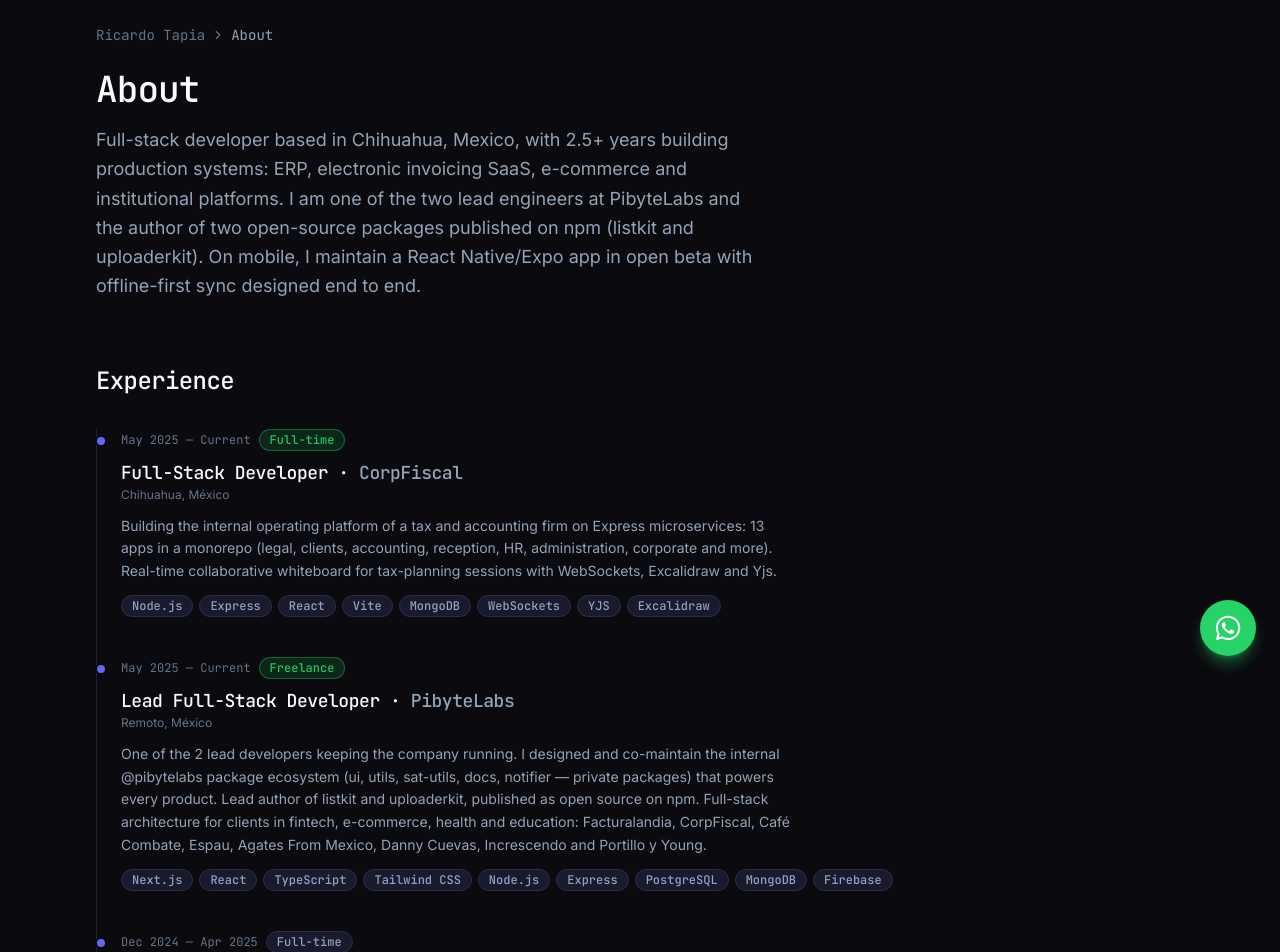
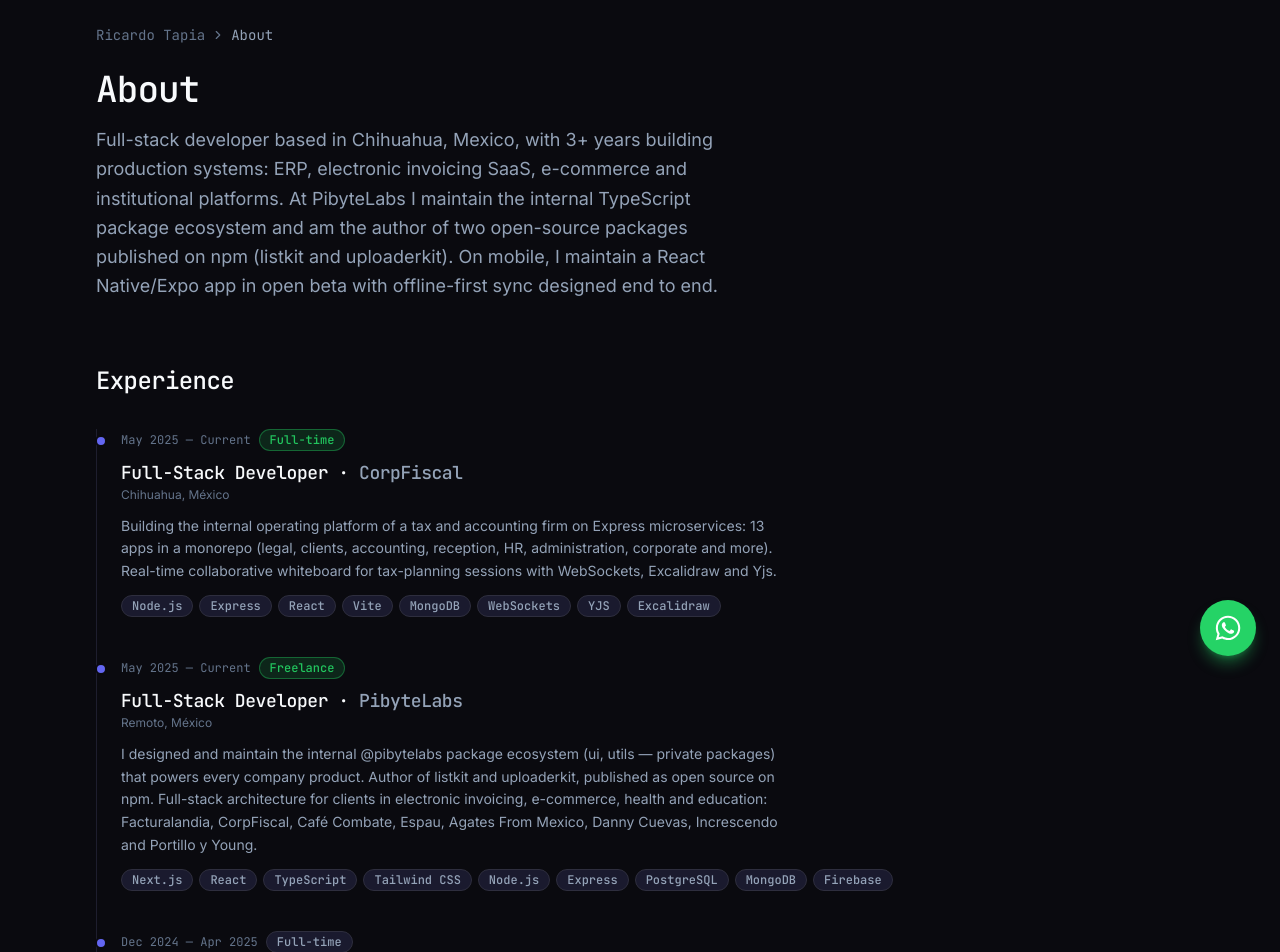
Before and after one commit to Ricwolf19/ricardotapia.dev, a Next.js app: page /en/about in a window 1280 px wide. Shown: the part 120-1072 px from the top of the page. Built offline with nearby package versions, Linux system fonts and the light colour scheme; no server answers.

Commit message:
perf: little details

```diff
--- a/messages/en.json
+++ b/messages/en.json
@@ -93,7 +93,7 @@
   },
   "about": {
     "title": "About",
-    "bio": "Full-stack developer based in Chihuahua, Mexico, with 2.5+ years building production systems: ERP, electronic invoicing SaaS, e-commerce and institutional platforms. I am one of the two lead engineers at PibyteLabs and the author of two open-source packages published on npm (listkit and uploaderkit). On mobile, I maintain a React Native/Expo app in open beta with offline-first sync designed end to end.",
+    "bio": "Full-stack developer based in Chihuahua, Mexico, with 3+ years building production systems: ERP, electronic invoicing SaaS, e-commerce and institutional platforms. At PibyteLabs I maintain the internal TypeScript package ecosystem and am the author of two open-source packages published on npm (listkit and uploaderkit). On mobile, I maintain a React Native/Expo app in open beta with offline-first sync designed end to end.",
     "experienceTitle": "Experience",
     "educationTitle": "Education",
     "stackTitle": "Technologies",
--- a/messages/es.json
+++ b/messages/es.json
@@ -93,7 +93,7 @@
   },
   "about": {
     "title": "Sobre mí",
-    "bio": "Desarrollador full-stack en Chihuahua, México, con más de 2.5 años construyendo sistemas en producción: ERP, SaaS de facturación electrónica, e-commerce y plataformas institucionales. Soy uno de los dos ingenieros principales en PibyteLabs y autor de dos paquetes open source publicados en npm (listkit y uploaderkit). En móvil mantengo una app React Native/Expo en beta abierta, con sincronización offline-first diseñada de extremo a extremo.",
+    "bio": "Desarrollador full-stack en Chihuahua, México, con más de 3 años construyendo sistemas en producción: ERP, SaaS de facturación electrónica, e-commerce y plataformas institucionales. En PibyteLabs mantengo el ecosistema interno de paquetes TypeScript y soy autor de dos paquetes open source publicados en npm (listkit y uploaderkit). En móvil mantengo una app React Native/Expo en beta abierta, con sincronización offline-first diseñada de extremo a extremo.",
     "experienceTitle": "Experiencia",
     "educationTitle": "Educación",
     "stackTitle": "Tecnologías",
--- a/src/data/experience.ts
+++ b/src/data/experience.ts
@@ -29,14 +29,14 @@
   },
   {
     id: "exp-pibytelabs",
-    role: "Lead Full-Stack Developer",
+    role: "Full-Stack Developer",
     company: "PibyteLabs",
     location: "Remoto, México",
     type: "freelance",
     startDate: "2025-05",
     isCurrent: true,
     description:
-      "Uno de los 2 desarrolladores principales que mantienen la empresa. Diseñé y co-mantengo el ecosistema interno de paquetes @pibytelabs (ui, utils, sat-utils, docs, notifier — paquetes privados) que impulsa todos los productos. Autor principal de listkit y uploaderkit, publicados como open source en npm. Arquitectura full-stack para clientes en fintech, e-commerce, salud y educación: Facturalandia, CorpFiscal, Café Combate, Espau, Agates From Mexico, Danny Cuevas, Increscendo y Portillo y Young.",
+      "Diseñé y mantengo el ecosistema interno de paquetes @pibytelabs (ui, utils — paquetes privados) que impulsa todos los productos de la empresa. Autor de listkit y uploaderkit, publicados como open source en npm. Arquitectura full-stack para clientes en facturación electrónica, e-commerce, salud y educación: Facturalandia, CorpFiscal, Café Combate, Espau, Agates From Mexico, Danny Cuevas, Increscendo y Portillo y Young.",
     technologies: techList(
       "next",
       "react",
--- a/src/data/localize.ts
+++ b/src/data/localize.ts
@@ -94,7 +94,7 @@
   "exp-corpfiscal":
     "Building the internal operating platform of a tax and accounting firm on Express microservices: 13 apps in a monorepo (legal, clients, accounting, reception, HR, administration, corporate and more). Real-time collaborative whiteboard for tax-planning sessions with WebSockets, Excalidraw and Yjs.",
   "exp-pibytelabs":
-    "One of the 2 lead developers keeping the company running. I designed and co-maintain the internal @pibytelabs package ecosystem (ui, utils, sat-utils, docs, notifier — private packages) that powers every product. Lead author of listkit and uploaderkit, published as open source on npm. Full-stack architecture for clients in fintech, e-commerce, health and education: Facturalandia, CorpFiscal, Café Combate, Espau, Agates From Mexico, Danny Cuevas, Increscendo and Portillo y Young.",
+    "I designed and maintain the internal @pibytelabs package ecosystem (ui, utils — private packages) that powers every company product. Author of listkit and uploaderkit, published as open source on npm. Full-stack architecture for clients in electronic invoicing, e-commerce, health and education: Facturalandia, CorpFiscal, Café Combate, Espau, Agates From Mexico, Danny Cuevas, Increscendo and Portillo y Young.",
   "exp-sid":
     "Enterprise Java applications with a custom Struts-based framework. IoT integration via REST/HTTP APIs. Cross-platform communication modules for real-time inventory tracking. MySQL database management.",
   "exp-honeywell":
--- a/src/data/site.ts
+++ b/src/data/site.ts
@@ -12,7 +12,7 @@
   // Override per-environment with NEXT_PUBLIC_SITE_URL.
   url: process.env.NEXT_PUBLIC_SITE_URL ?? "https://ricardotapia.dev",
   ogImage: "/opengraph-image",
-  email: process.env.CONTACT_EMAIL ?? "contacto@ricardotapia.dev",
+  email: process.env.CONTACT_EMAIL ?? "rhtc19@gmail.com",
   whatsappNumber: process.env.WHATSAPP_NUMBER ?? "526143965716",
   locale: "es",
   keywords: [
@@ -38,7 +38,7 @@
   ],
   socials: {
     github: `https://github.com/${githubUsername}`,
-    linkedin: "https://www.linkedin.com/in/ricardo-tapia-46b5042b1",
+    linkedin: "https://www.linkedin.com/in/ricardo-tapia-dev/",
     // Optional X/Twitter handle for twitter:creator (e.g. "@ricardotapia").
     x: process.env.TWITTER_HANDLE,
   },
```
Also changed, not shown: 2 other files (tests, documents, lock files or other folders).
